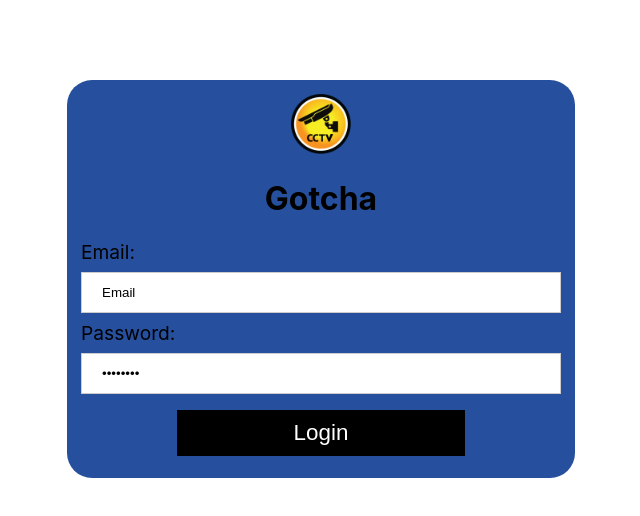
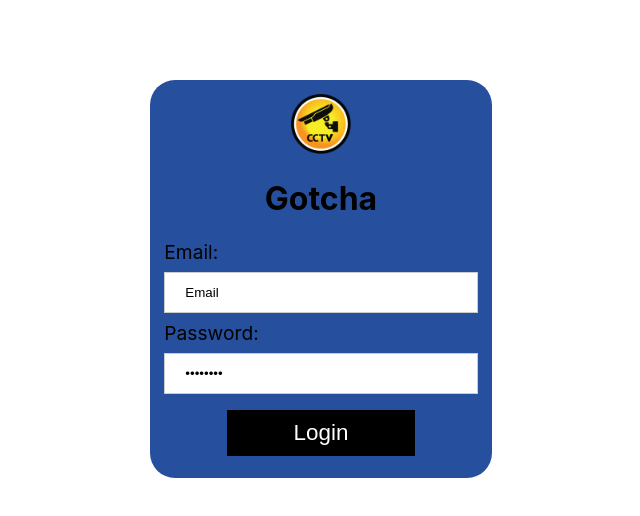
Before and after one commit to MasindeOdera/gotcha, a React (Create React App) app: page / in a window 1280 px wide. Shown: the top 516 px of the page, without its empty margins (319-959 px from the left). Built offline with nearby package versions, Linux system fonts and the light colour scheme.

Commit message:
Adjusted login width

```diff
--- a/src/components/login/styles.css
+++ b/src/components/login/styles.css
@@ -8,7 +8,6 @@
 form {
   background-color: rgb(38, 80, 158);
   border-radius: 25px;
-  width: 30rem;
   padding: 14px;
   display: inline-block;
   margin-left: auto;
```
